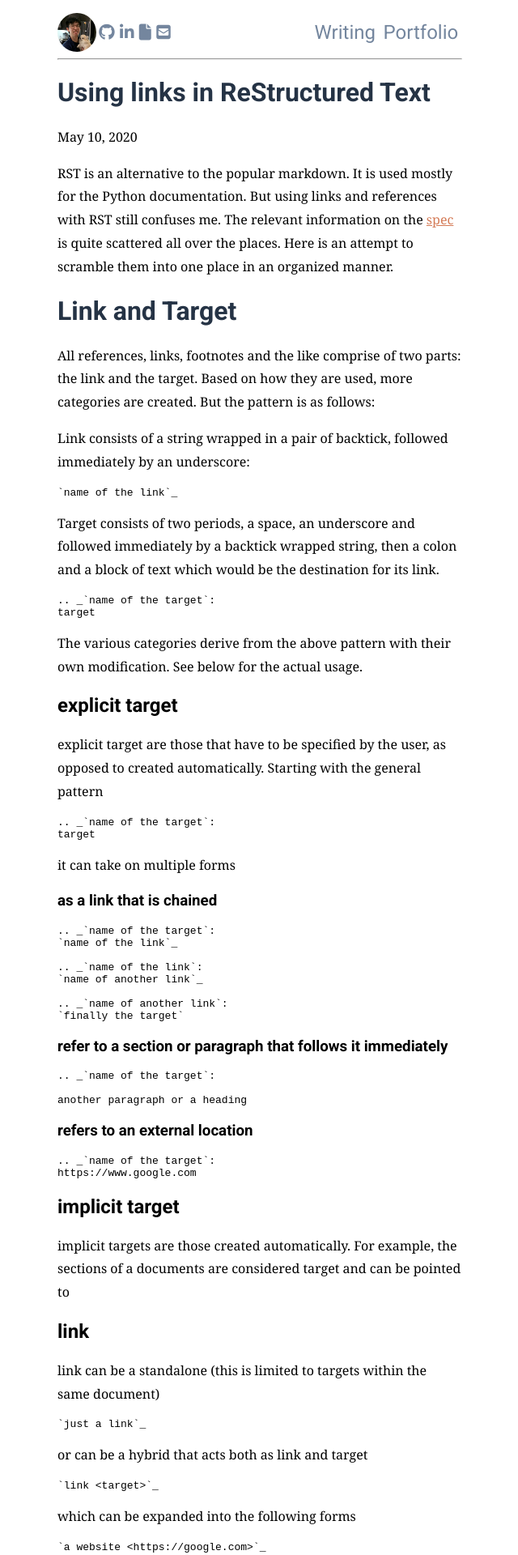
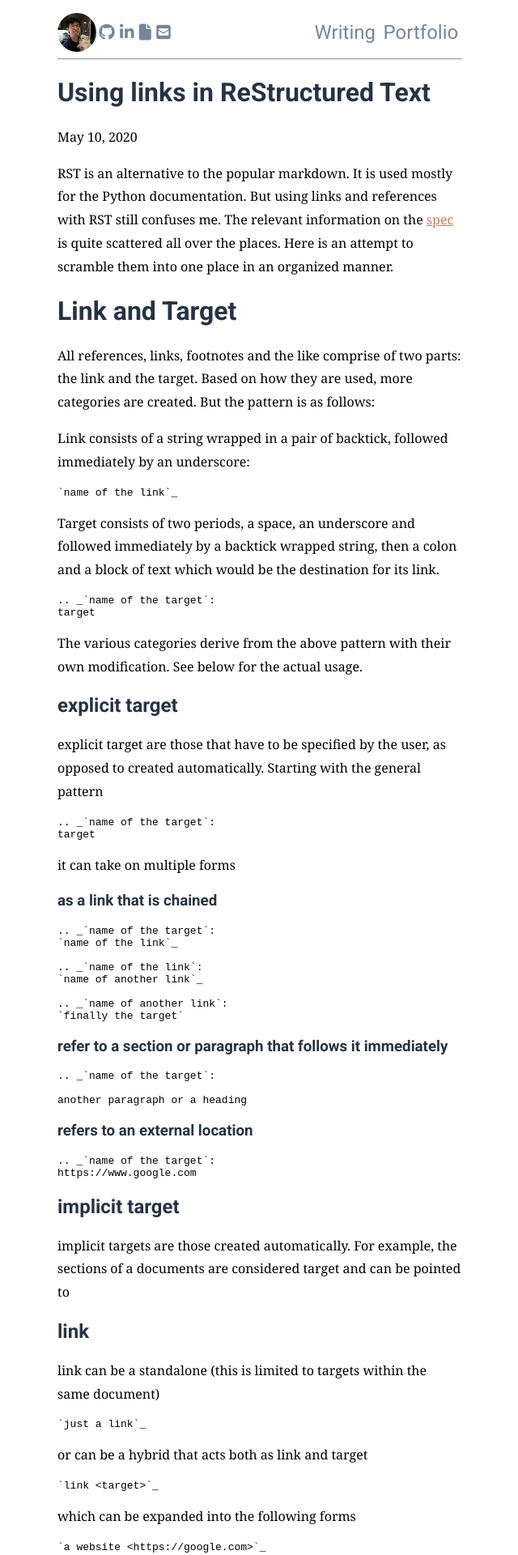
Before and after one commit to alvyjudy/alvyjudy.github.io, a Jekyll site: the page built from _posts/2020-05-10-rst-links.md, in a window 1280 px wide. Shown: the top 1920 px of the page at 81% size, without its empty margins (319-959 px from the left). Built offline with Jekyll 4.4.1, drawn with Linux system fonts in a browser that asks for light colours; nearby versions of some CDN libraries.

Commit message:
set title to dark color

```diff
--- a/assets/css/stylesheet.scss
+++ b/assets/css/stylesheet.scss
@@ -31,7 +31,11 @@
   line-height: 1.8;
 }
 
-h1 {
+h1,
+h2,
+h3,
+h4,
+h5 {
   color: $dark;
 }
 
```
